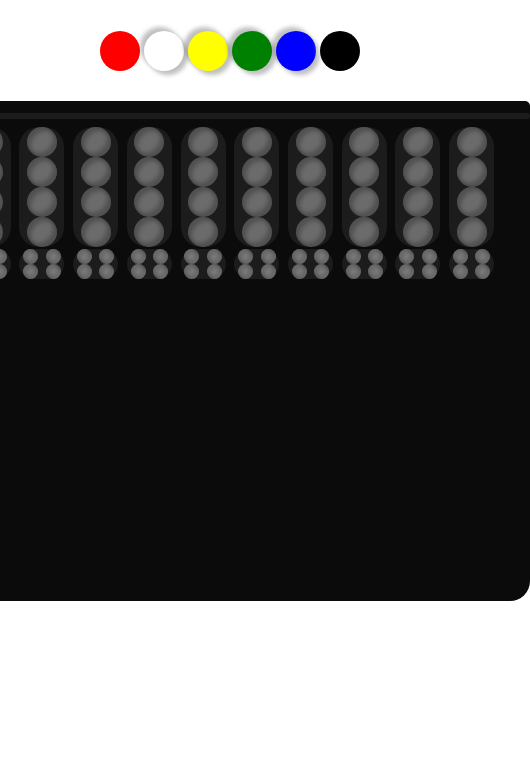
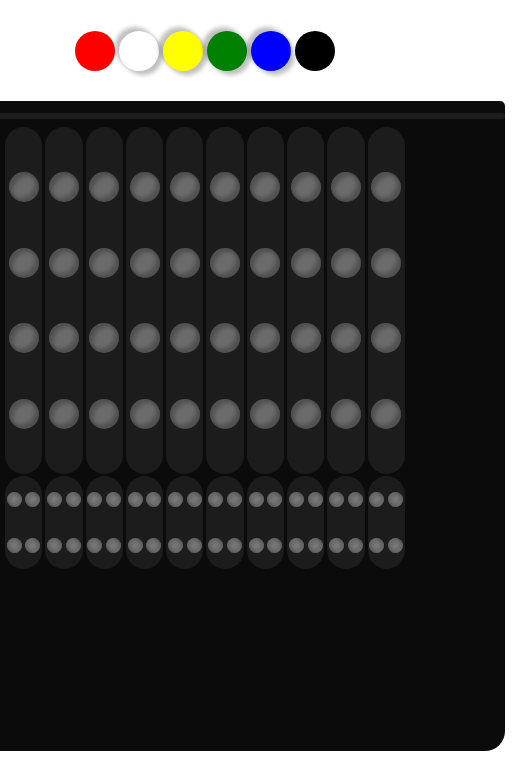
Before and after one commit to Abdullahi-a-hussein/mastermind, a plain HTML site: page index.html in a window 390 px wide. Shown: the part 79-844 px from the top of the page, 530 px wide, since content can reach past the window. Drawn offline with Linux system fonts and the light colour scheme.

Commit message:
fix minor styling issues

```diff
--- a/styles.css
+++ b/styles.css
@@ -144,17 +144,18 @@ hr {
   box-shadow: -4px -4px 4px #ffffff40, 4px 4px 4px #ffffff40;
 }
 
-@media (max-width: 768px) {
+@media (max-width: 800px) {
   body {
-    max-width: 750px;
-    min-width: 450px;
+    max-width: 600px;
+    width: 400px;
+    min-width: 350px;
     min-height: 500px;
     margin: auto 5px;
   }
   main {
     position: relative;
-    width: 95%;
-    height: 100%;
+    width: 400px;
+    height: 650px;
     background-color: #0b0b0b;
     border-radius: 5px 5px 20px 20px;
   }
@@ -172,7 +173,7 @@ hr {
     flex-direction: row;
     justify-content: space-evenly;
     height: 75%;
-    width: 90%;
+    width: 400px;
     margin: 0 auto;
   }
   .description {
```
